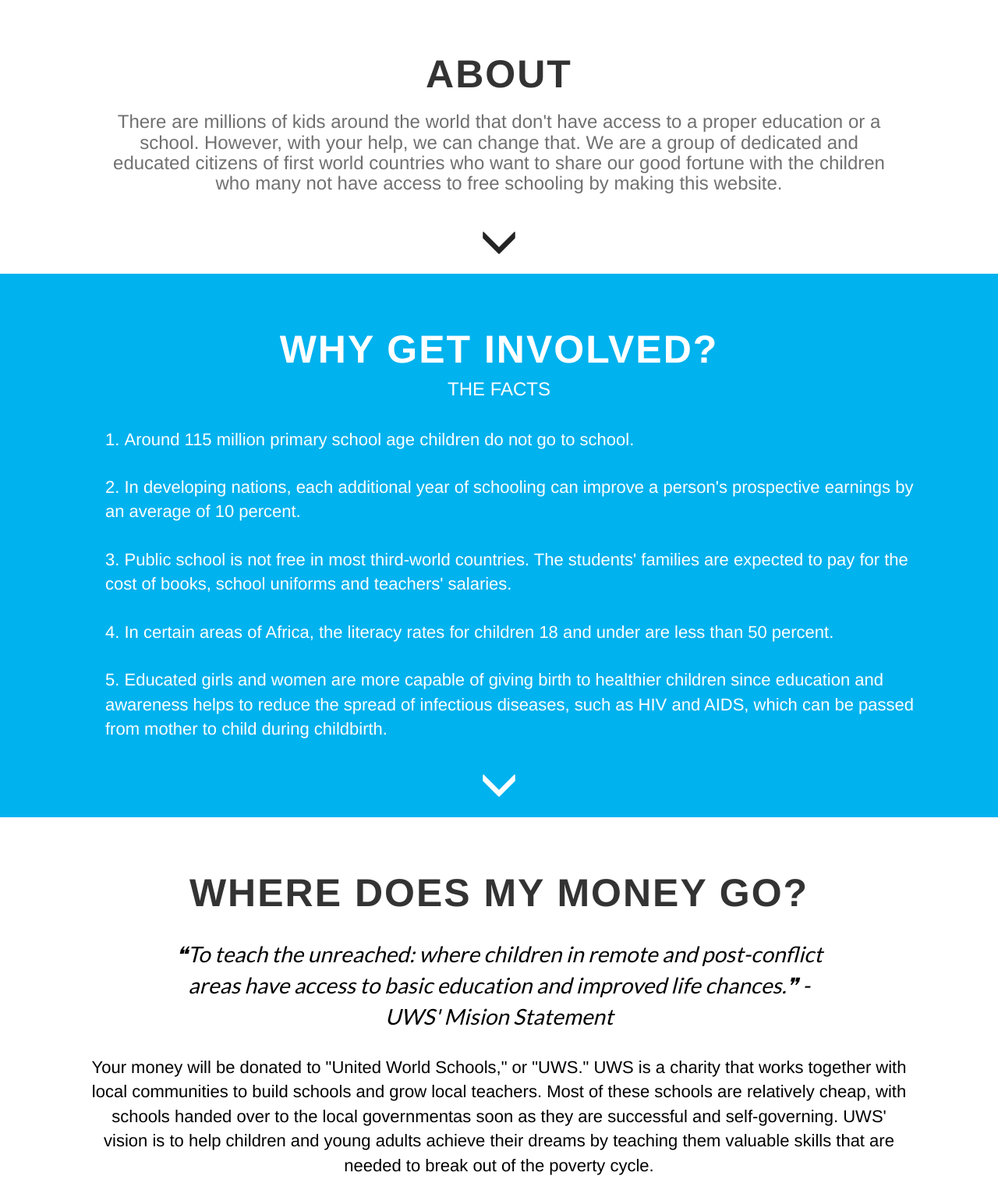
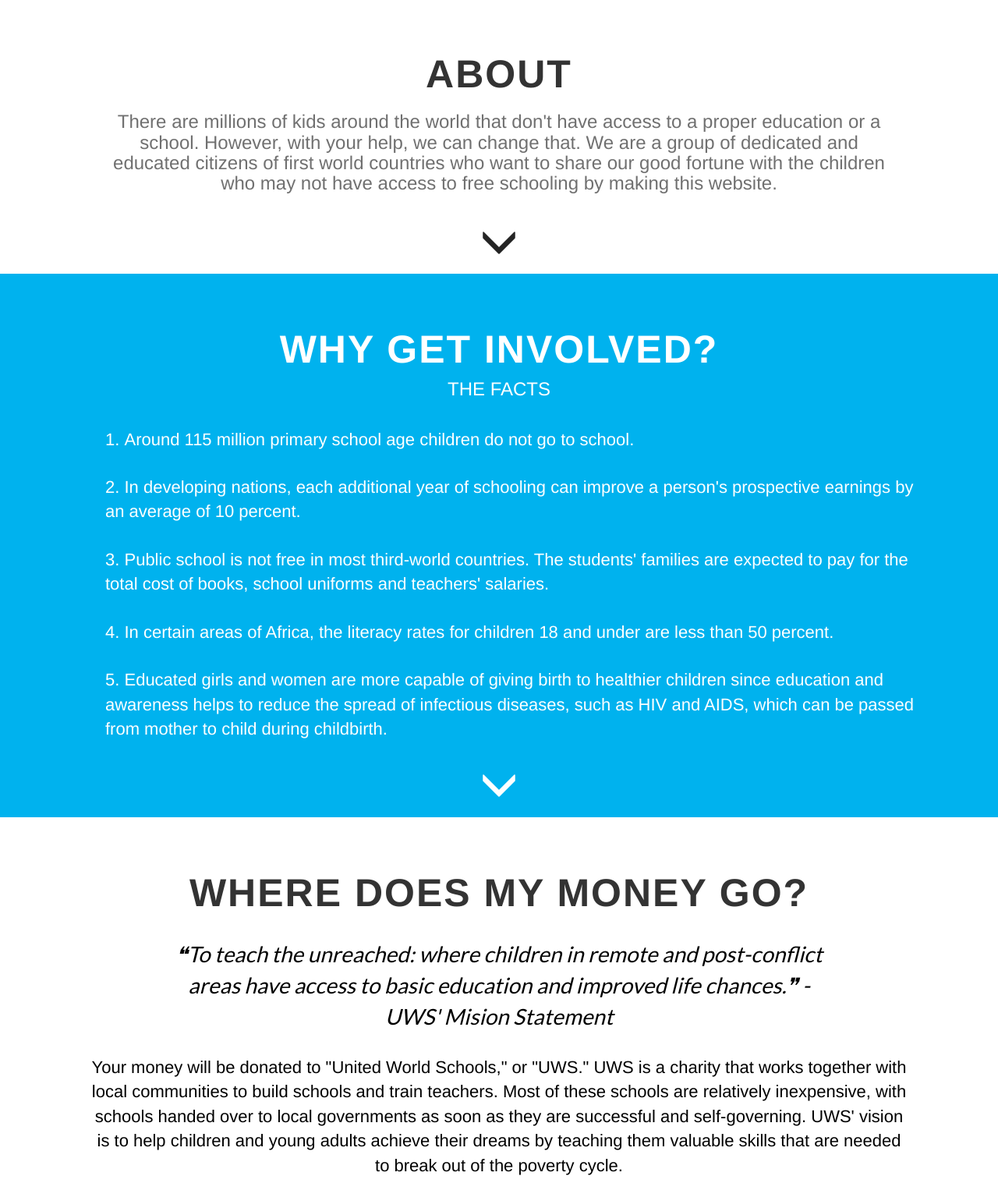
Before and after one commit to wdi15/group5, a plain HTML site: page index.html in a window 1280 px wide. Shown: the part 800-2317 px from the top of the page at 78% size. Drawn offline with nearby package versions, Linux system fonts and the light colour scheme; files whose address does not match are found by name.

Commit message:
Update index.html

```diff
--- a/index.html
+++ b/index.html
@@ -76,7 +76,7 @@
       <div id="about" class="container-fluid">
         <center>
           <h1> ABOUT </h1>
-          <p><h3> There are millions of kids around the world that don't have access to a proper education or a school. However, with your help, we can change that. We are a group of dedicated and educated citizens of first world countries who want to share our good fortune with the children who many not have access to free schooling by making this website. </h3></p>
+          <p><h3> There are millions of kids around the world that don't have access to a proper education or a school. However, with your help, we can change that. We are a group of dedicated and educated citizens of first world countries who want to share our good fortune with the children who may not have access to free schooling by making this website. </h3></p>
 
           <!-- image not reuseable? <img class="image" src="http://1dollar1home.com/projects/p68/t_68.jpg"> -->
           <p><a href="#why" <span class="glyphicon glyphicon-menu-down g3" aria-hidden="true"></span></a></p>
@@ -95,7 +95,7 @@
             <ol>
               <li> Around 115 million primary school age children do not go to school. </li>
               <li> In developing nations, each additional year of schooling can improve a person's prospective earnings by an average of 10 percent. </li>
-              <li> Public school is not free in most third-world countries. The students' families are expected to pay for the cost of books, school uniforms and teachers' salaries. </li>
+              <li> Public school is not free in most third-world countries. The students' families are expected to pay for the total cost of books, school uniforms and teachers' salaries. </li>
               <li> In certain areas of Africa, the literacy rates for children 18 and under are less than 50 percent.</li>
               <li> Educated girls and women are more capable of giving birth to healthier children since education and awareness helps to reduce the spread of infectious diseases, such as HIV and AIDS, which can be passed from mother to child during childbirth. </li>
             </ol>
@@ -113,9 +113,9 @@
           <h1> WHERE DOES MY MONEY GO? </h1>
           <p id="quote"> ❝To teach the unreached: where children in remote and post-conflict areas have access to basic education and improved life chances.❞ -UWS' Mision Statement</p>
 
-          <p> Your money will be donated to "United World Schools," or "UWS." UWS is a charity that works together with local communities to build schools and grow local teachers. Most of these schools are relatively cheap, with schools handed over to the local governmentas soon as they are successful and self-governing. UWS' vision is to help children and young adults achieve their dreams by teaching them valuable skills that are needed to break out of the poverty cycle. </p>
+          <p> Your money will be donated to "United World Schools," or "UWS." UWS is a charity that works together with local communities to build schools and train teachers. Most of these schools are relatively inexpensive, with schools handed over to local governments as soon as they are successful and self-governing. UWS' vision is to help children and young adults achieve their dreams by teaching them valuable skills that are needed to break out of the poverty cycle. </p>
           <img src="http://www.unitedworldschools.org/wp-content/uploads/2014/10/uws_logo-Long-version-394px-100px.png">
-          <p> Because of the UWS, 5000 children are able to attend school. Twenty-six schools in Cambodia, created by the UWS, are operating successfully -with many more projects planned.  For less than $1/week per child, UWS changes the lives of those living in poverty forever by giving them access to free primary school. Their goal, by the end of 2018/2019, is to teach 50, 000 kids and young adult to read, write, and count. </p>
+          <p> Because of the UWS, 5000 children are able to attend school. Twenty-six schools in Cambodia, created by the UWS, are operating successfully -with many more projects planned.  For less than $1/week per child, UWS changes the lives of those living in poverty forever by giving them access to free primary school. Their goal, by the end of 2018/2019, is to teach 50 000 kids and young adult to read, write, and count. </p>
 
           <!-- "triangle" button at the bottom -->
           <p><a href="#support" <span class="glyphicon glyphicon-menu-down g3" aria-hidden="true"></span></a></p>
@@ -132,7 +132,7 @@
             <div class="column">
             <center>
               <img src="img//unesco.jpg">
-              <p> We all know that education is important. That is why there are many organizations dedicated to building schools and educating teachers all around the world. However, there are still many children in poverty or in third world countries, or even in slums in first world countries who don't have access to proper schooling. However, with your help, we can change that. Access to education was one of the millenium goals that were set by the UN. These mellenium goals have a deadline of 2015, which is this year. However, we are far from reaching the goal. We still have much to do. </p>
+              <p> We all know that education is important. That is why there are many organizations dedicated to building schools and educating teachers all around the world. However, there are still many children in poverty or in third world countries, or even in slums in first world countries who don't have access to proper schooling. With your help, we can change that. Access to education was one of the millenium goals set by the UN. These mellenium goals have a deadline of 2015, which is this year. However, we are far from reaching that goal. We still have much to do. </p>
               <a class= "btn btn-info " href="http://www.unesco.org/new/en/education/themes/leading-the-international-agenda/education-for-all/">Click here to learn more!</a>
             </center>
           </div>
```
